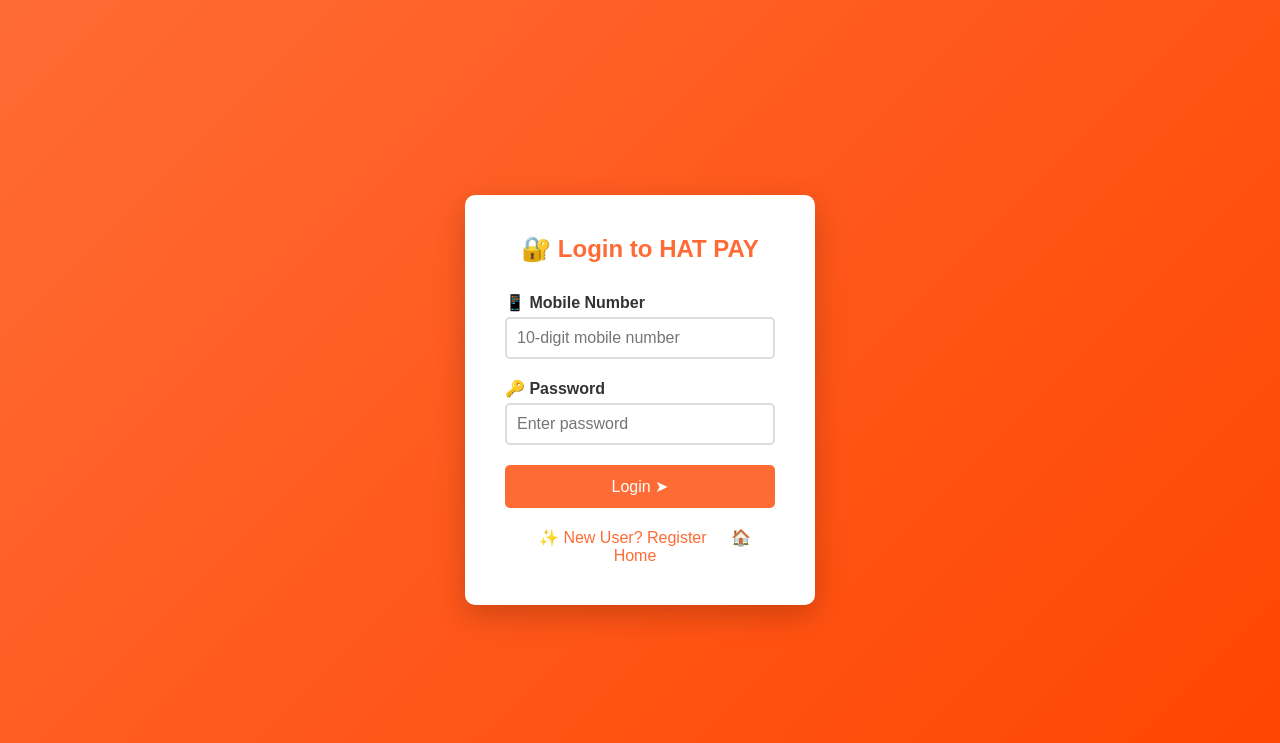
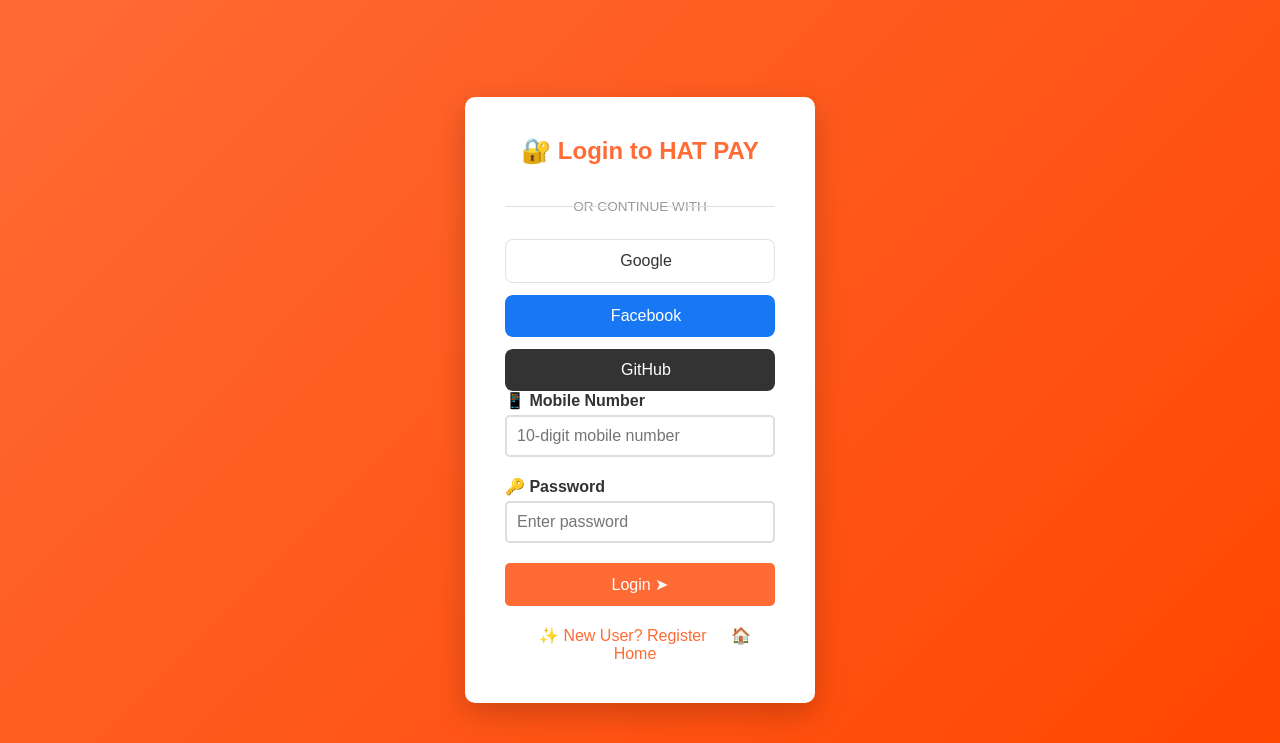
Before and after one commit to umesh764/zone-render, a Flask app: page /login in a window 1280 px wide. Shown: the top 743 px of the page. Run offline with Flask 3, Linux system fonts and the light colour scheme; parts of the project's set-up code (start-up, migrations or seed data) failed here and were passed over; some libraries are stand-ins or nearby versions.

Commit message:
Add social media login (Google, Facebook, GitHub) - OAuth ready

```diff
--- a/modules/auth.py
+++ b/modules/auth.py
@@ -1,3 +1,4 @@
+from authlib.integrations.flask_client import OAuth
 import os
 from twilio.rest import Client
 from flask_mail import Mail, Message
@@ -161,6 +162,39 @@ def verify_otp(contact, code):
     except Exception as e:
         print(f"OTP verify error: {e}")
         return False
+# Add this after app = Flask(__name__)
+oauth = OAuth(app)
+
+# Google OAuth
+google = oauth.register(
+    name='google',
+    client_id=os.environ.get('GOOGLE_CLIENT_ID'),
+    client_secret=os.environ.get('GOOGLE_CLIENT_SECRET'),
+    server_metadata_url='https://accounts.google.com/.well-known/openid-configuration',
+    client_kwargs={'scope': 'openid email profile'}
+)
+
+# Facebook OAuth
+facebook = oauth.register(
+    name='facebook',
+    client_id=os.environ.get('FACEBOOK_CLIENT_ID'),
+    client_secret=os.environ.get('FACEBOOK_CLIENT_SECRET'),
+    authorize_url='https://www.facebook.com/v18.0/dialog/oauth',
+    access_token_url='https://graph.facebook.com/v18.0/oauth/access_token',
+    api_base_url='https://graph.facebook.com/v18.0/',
+    client_kwargs={'scope': 'email public_profile'}
+)
+
+# GitHub OAuth
+github = oauth.register(
+    name='github',
+    client_id=os.environ.get('GITHUB_CLIENT_ID'),
+    client_secret=os.environ.get('GITHUB_CLIENT_SECRET'),
+    authorize_url='https://github.com/login/oauth/authorize',
+    access_token_url='https://github.com/login/oauth/access_token',
+    api_base_url='https://api.github.com/',
+    client_kwargs={'scope': 'user:email'}
+)
 
 @auth_bp.route('/login', methods=['GET', 'POST'])
 @limiter.limit("5 per minute")
@@ -186,6 +220,14 @@ def logout():
     logout_user()
     flash('You have been logged out', 'success')
     return redirect(url_for('auth.login'))
+@auth_bp.route('/forgot-password', methods=['GET', 'POST'])
+def forgot_password():
+    if request.method == 'POST':
+        email = request.form.get('email')
+        # Add your forgot password logic here
+        flash('Password reset link sent to your email', 'success')
+        return redirect(url_for('auth.login'))
+    return render_template('forgot_password.html')
 
 @auth_bp.route('/resend-otp')
 def resend_otp():
@@ -205,3 +247,78 @@ def resend_otp():
 
         flash('New OTP sent successfully', 'success')
     return redirect(url_for('auth.verify_otp'))
+# Google Login
+@auth_bp.route('/login/google')
+def google_login():
+    redirect_uri = url_for('auth.google_authorize', _external=True)
+    return oauth.google.authorize_redirect(redirect_uri)
+
+@auth_bp.route('/login/google/authorized')
+def google_authorize():
+    token = oauth.google.authorize_access_token()
+    user_info = oauth.google.parse_id_token(token)
+
+    email = user_info.get('email')
+    name = user_info.get('name')
+
+    return handle_social_login(email, name, 'google')
+
+# Facebook Login
+@auth_bp.route('/login/facebook')
+def facebook_login():
+    redirect_uri = url_for('auth.facebook_authorize', _external=True)
+    return oauth.facebook.authorize_redirect(redirect_uri)
+
+@auth_bp.route('/login/facebook/authorized')
+def facebook_authorize():
+    token = oauth.facebook.authorize_access_token()
+    resp = oauth.facebook.get('me?fields=id,name,email')
+    user_info = resp.json()
+
+    email = user_info.get('email')
+    name = user_info.get('name')
+
+    return handle_social_login(email, name, 'facebook')
+
+# GitHub Login
+@auth_bp.route('/login/github')
+def github_login():
+    redirect_uri = url_for('auth.github_authorize', _external=True)
+    return oauth.github.authorize_redirect(redirect_uri)
+
+@auth_bp.route('/login/github/authorized')
+def github_authorize():
+    token = oauth.github.authorize_access_token()
+    resp = oauth.github.get('user')
+    user_info = resp.json()
+
+    email = user_info.get('email')
+    name = user_info.get('name', user_info.get('login'))
+
+    return handle_social_login(email, name, 'github')
+
+# Common function to handle all social logins
+def handle_social_login(email, name, provider):
+    if not email:
+        flash(f'Could not get email from {provider}. Please try again.', 'danger')
+        return redirect(url_for('auth.login'))
+
+    # Check if user exists
+    user = User.query.filter_by(email=email).first()
+
+    if not user:
+        # Create new user
+        user = User(
+            name=name or email.split('@')[0],
+            email=email,
+            password=None,  # Social login users don't need password
+            is_verified=True,
+            provider=provider
+        )
+        db.session.add(user)
+        db.session.commit()
+        flash(f'Account created with {provider}!', 'success')
+
+    login_user(user)
+    flash(f'Logged in with {provider}!', 'success')
+    return redirect(url_for('dashboard'))
--- a/requirements.txt
+++ b/requirements.txt
@@ -23,4 +23,4 @@ itsdangerous==2.2.0
 markupsafe==3.0.3
 email-validator==2.3.0
 twilio==9.4.1
-flask-mail==0.9.1
+flask-mail==0.9.1authlib==1.3.1
--- a/templates/login.html
+++ b/templates/login.html
@@ -33,6 +33,93 @@
                 </div>
             {% endif %}
         {% endwith %}
+<!-- Social Login Section -->
+<div class="social-login">
+    <div class="divider">
+        <span>OR CONTINUE WITH</span>
+    </div>
+
+    <div class="social-buttons">
+        <a href="{{ url_for('auth.google_login') }}" class="social-btn google-btn">
+            <i class="fab fa-google"></i> Google
+        </a>
+        <a href="{{ url_for('auth.facebook_login') }}" class="social-btn facebook-btn">
+            <i class="fab fa-facebook-f"></i> Facebook
+        </a>
+        <a href="{{ url_for('auth.github_login') }}" class="social-btn github-btn">
+            <i class="fab fa-github"></i> GitHub
+        </a>
+    </div>
+</div>
+
+<style>
+.social-login {
+    margin-top: 2rem;
+}
+.divider {
+    text-align: center;
+    margin: 1.5rem 0;
+    position: relative;
+}
+.divider::before,
+.divider::after {
+    content: '';
+    position: absolute;
+    top: 50%;
+    width: 40%;
+    height: 1px;
+    background: #e0e0e0;
+}
+.divider::before { left: 0; }
+.divider::after { right: 0; }
+.divider span {
+    background: white;
+    padding: 0 1rem;
+    color: #999;
+    font-size: 0.85rem;
+}
+.social-buttons {
+    display: flex;
+    flex-direction: column;
+    gap: 0.75rem;
+}
+.social-btn {
+    display: flex;
+    align-items: center;
+    justify-content: center;
+    gap: 0.75rem;
+    padding: 0.75rem;
+    border-radius: 8px;
+    text-decoration: none;
+    font-weight: 500;
+    transition: all 0.3s ease;
+    border: 1px solid #e0e0e0;
+}
+.google-btn {
+    background: white;
+    color: #333;
+}
+.google-btn:hover {
+    background: #f8f8f8;
+    border-color: #4285F4;
+}
+.facebook-btn {
+    background: #1877F2;
+    color: white;
+    border: none;
+}
+.facebook-btn:hover {
+    background: #166fe5;
+}
+.github-btn {
+    background: #333;
+    color: white;
+    border: none;
+}
+.github-btn:hover {
+    background: #24292e;
+}
+</style>
 
         <form method="POST" action="{{ url_for('auth.login') }}">
                    <!-- ⬇️⬇️⬇️ YEH LINE ADD KI HAI - CSRF TOKEN ⬇️⬇️⬇️ -->
```
Also changed, not shown: modules/models.py (+10 -0 lines).
